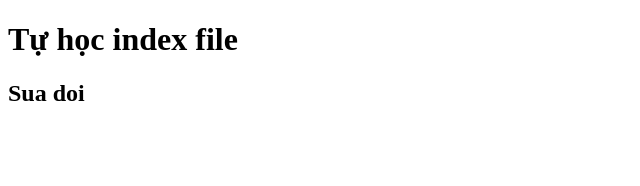
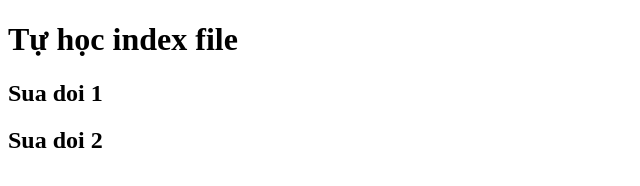
Before and after one commit to Trongloi96/Project2, a plain HTML site: page index.html in a window 1280 px wide. Shown: the whole page, without its empty margins (0-640 px from the left). Drawn offline with Linux system fonts and the light colour scheme.

Commit message:
test lan 3

```diff
--- a/index.html
+++ b/index.html
@@ -7,6 +7,7 @@
   </head>
   <body>
     <h1>Tự học index file</h1>
-    <h2>Sua doi</h2>
+    <h2>Sua doi 1</h2>
+    <h2>Sua doi 2</h2>
   </body>
 </html>
```
